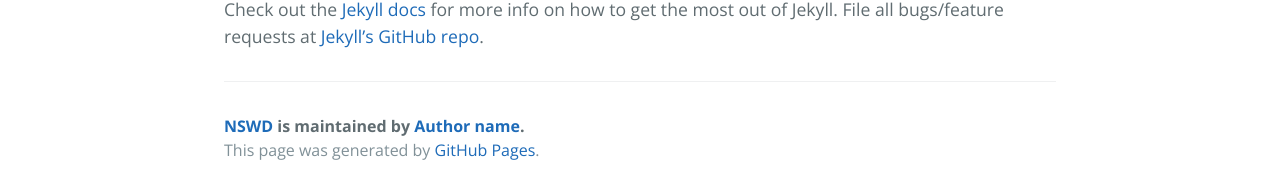
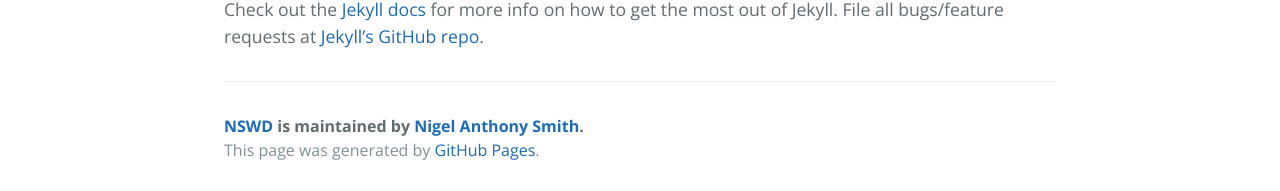
Before and after one commit to camerontok715/camerontok715.github.io, a Jekyll site: the page built from _posts/2016-02-12-sample-content.markdown, in a window 1280 px wide. Shown: the part 709-900 px from the top of the page. Built offline with Jekyll 4.4.1, drawn with Linux system fonts in a browser that asks for light colours.

Commit message:
Update _config.yml

```diff
--- a/_config.yml
+++ b/_config.yml
@@ -7,8 +7,8 @@
 
 # About/contact
 author:
-  name:       Author name
-  url:        http://yourhomepage.com
+  name:       Nigel Anthony Smith
+  url:        https://nigel-smith-developer.co.uk
 
 # Gems
 gems:
```
